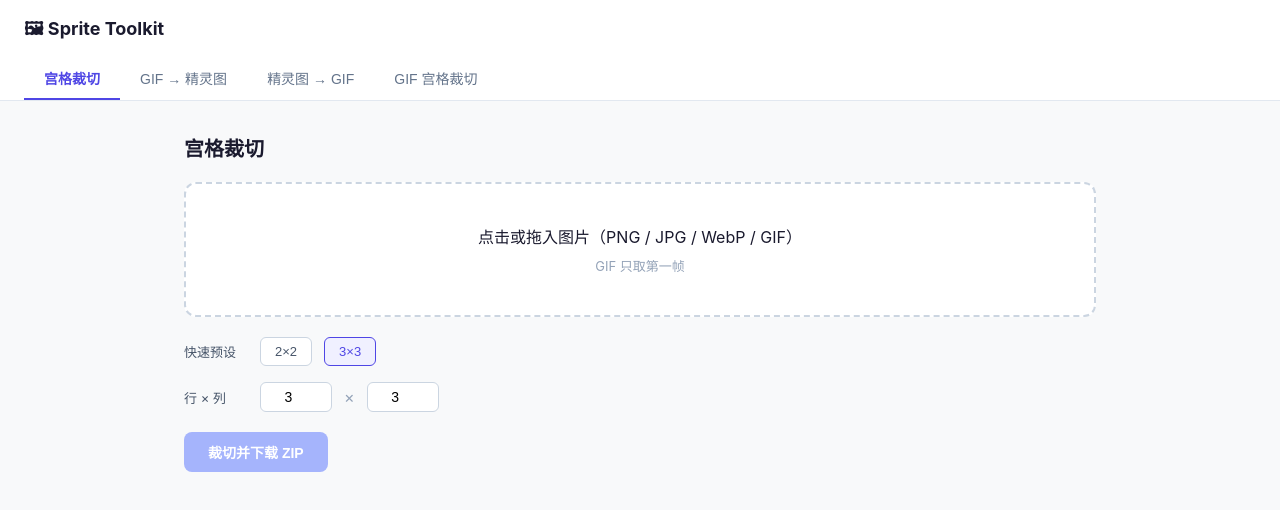
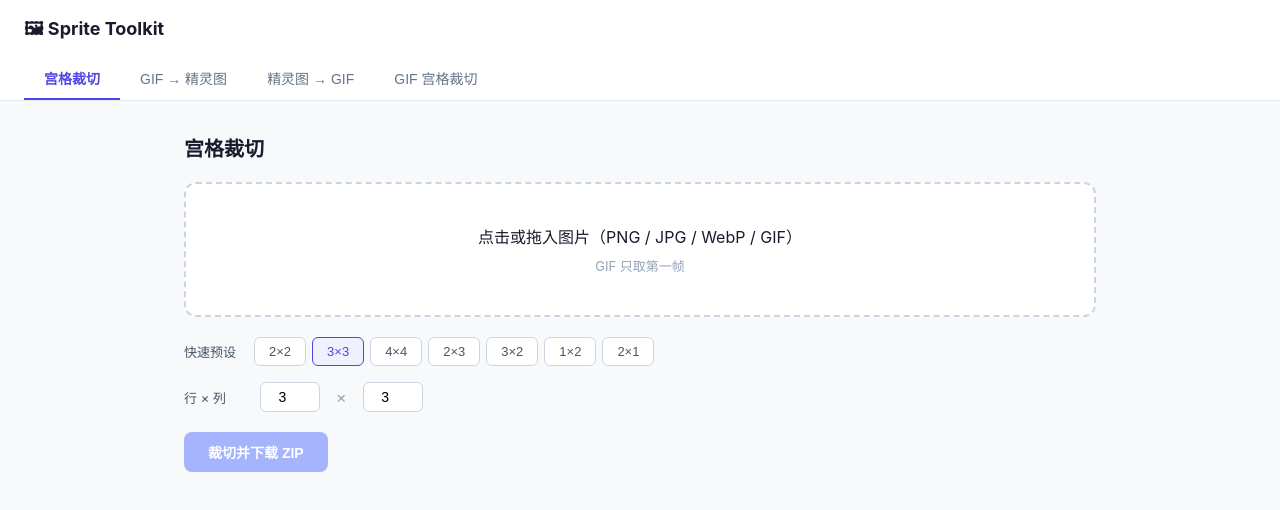
Before and after one commit to taiaili-tech/sprite-toolkit, a Vue app in the folder sprite-toolkit/: page / in a window 1280 px wide. Shown: the top 510 px of the page. Built offline with nearby package versions, Linux system fonts and the light colour scheme.

Commit message:
fix: unify preset buttons across GridCutter and GifGridCut
Co-authored-by: Cursor <cursoragent@cursor.com>

```diff
--- a/sprite-toolkit/src/components/GifGridCut.vue
+++ b/sprite-toolkit/src/components/GifGridCut.vue
@@ -174,22 +174,3 @@ async function doProcess() {
   }
 }
 </script>
-
-<style scoped>
-.preset-btn {
-  padding: 4px 10px;
-  border-radius: 6px;
-  border: 1px solid #e2e8f0;
-  background: #f8fafc;
-  font-size: 12px;
-  cursor: pointer;
-  transition: all .15s;
-}
-.preset-btn:hover { border-color: #6366f1; color: #4338ca; }
-.preset-btn.active {
-  border-color: #6366f1;
-  background: #eef2ff;
-  color: #4338ca;
-  font-weight: 600;
-}
-</style>
--- a/sprite-toolkit/src/components/GridCutter.vue
+++ b/sprite-toolkit/src/components/GridCutter.vue
@@ -18,16 +18,23 @@
     </div>
 
     <!-- 配置 -->
-    <div class="form-row" style="margin-top:20px;">
-      <span class="form-label">快速预设</span>
-      <button class="preset-btn" :class="{active: rows===2&&cols===2}" @click="setPreset(2,2)">2×2</button>
-      <button class="preset-btn" :class="{active: rows===3&&cols===3}" @click="setPreset(3,3)">3×3</button>
-    </div>
-    <div class="form-row">
-      <span class="form-label">行 × 列</span>
-      <input class="form-input" type="number" v-model.number="rows" min="1" max="20" />
-      <span style="color:#94a3b8;">×</span>
-      <input class="form-input" type="number" v-model.number="cols" min="1" max="20" />
+    <div style="margin-top:20px;">
+      <div style="display:flex;align-items:center;gap:6px;flex-wrap:wrap;margin-bottom:10px;">
+        <span class="form-label" style="margin:0;white-space:nowrap;">快速预设</span>
+        <button
+          v-for="p in gridPresets"
+          :key="p.label"
+          class="preset-btn"
+          :class="{ active: rows === p.rows && cols === p.cols }"
+          @click="setPreset(p.rows, p.cols)"
+        >{{ p.label }}</button>
+      </div>
+      <div class="form-row" style="margin-bottom:0;">
+        <span class="form-label">行 × 列</span>
+        <input class="form-input" type="number" v-model.number="rows" min="1" max="20" style="width:60px;" />
+        <span style="color:#94a3b8;margin:0 4px;">×</span>
+        <input class="form-input" type="number" v-model.number="cols" min="1" max="20" style="width:60px;" />
+      </div>
     </div>
 
     <div v-if="error" class="error-msg">{{ error }}</div>
@@ -64,6 +71,16 @@ const imgSrc = ref('')
 
 const cellW = computed(() => imgEl.value ? Math.floor(imgEl.value.naturalWidth / cols.value) : 0)
 const cellH = computed(() => imgEl.value ? Math.floor(imgEl.value.naturalHeight / rows.value) : 0)
+
+const gridPresets = [
+  { label: '2×2', rows: 2, cols: 2 },
+  { label: '3×3', rows: 3, cols: 3 },
+  { label: '4×4', rows: 4, cols: 4 },
+  { label: '2×3', rows: 2, cols: 3 },
+  { label: '3×2', rows: 3, cols: 2 },
+  { label: '1×2', rows: 1, cols: 2 },
+  { label: '2×1', rows: 2, cols: 1 },
+]
 
 function setPreset(r, c) { rows.value = r; cols.value = c }
 
```
